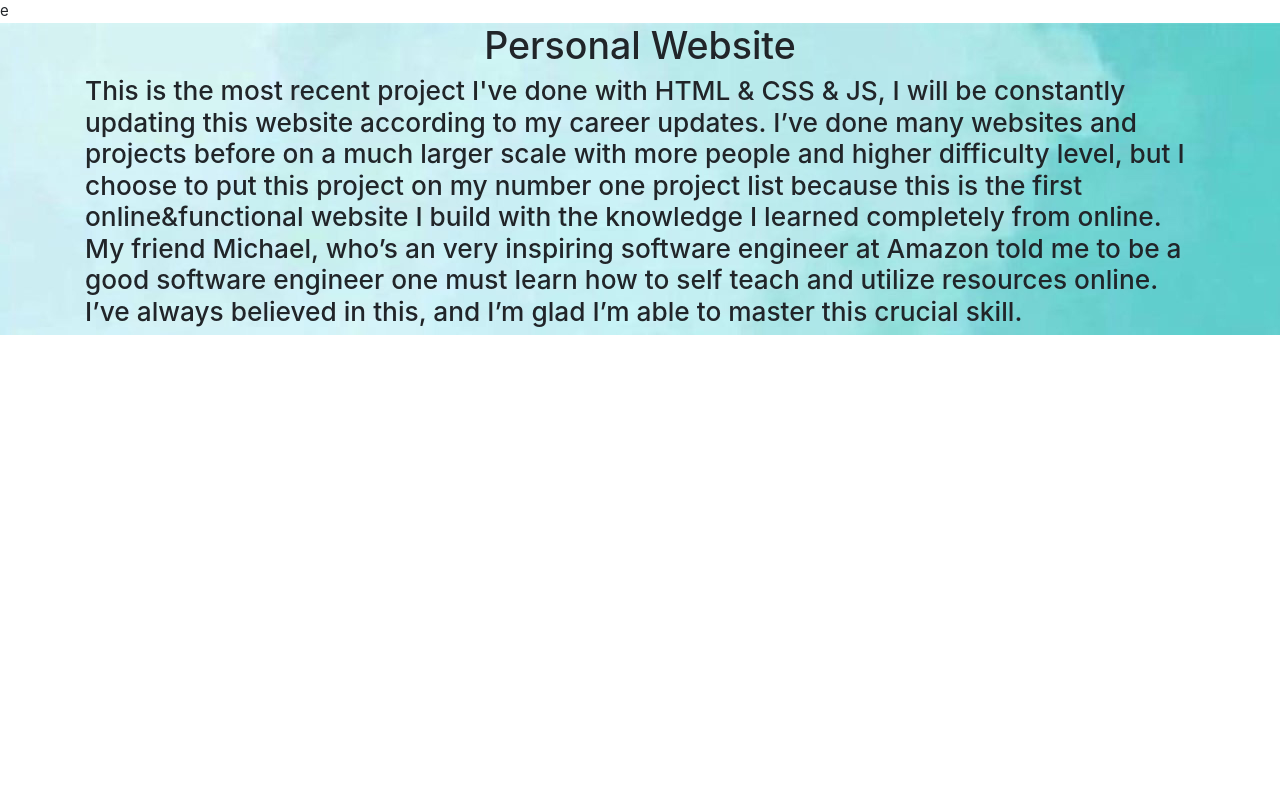
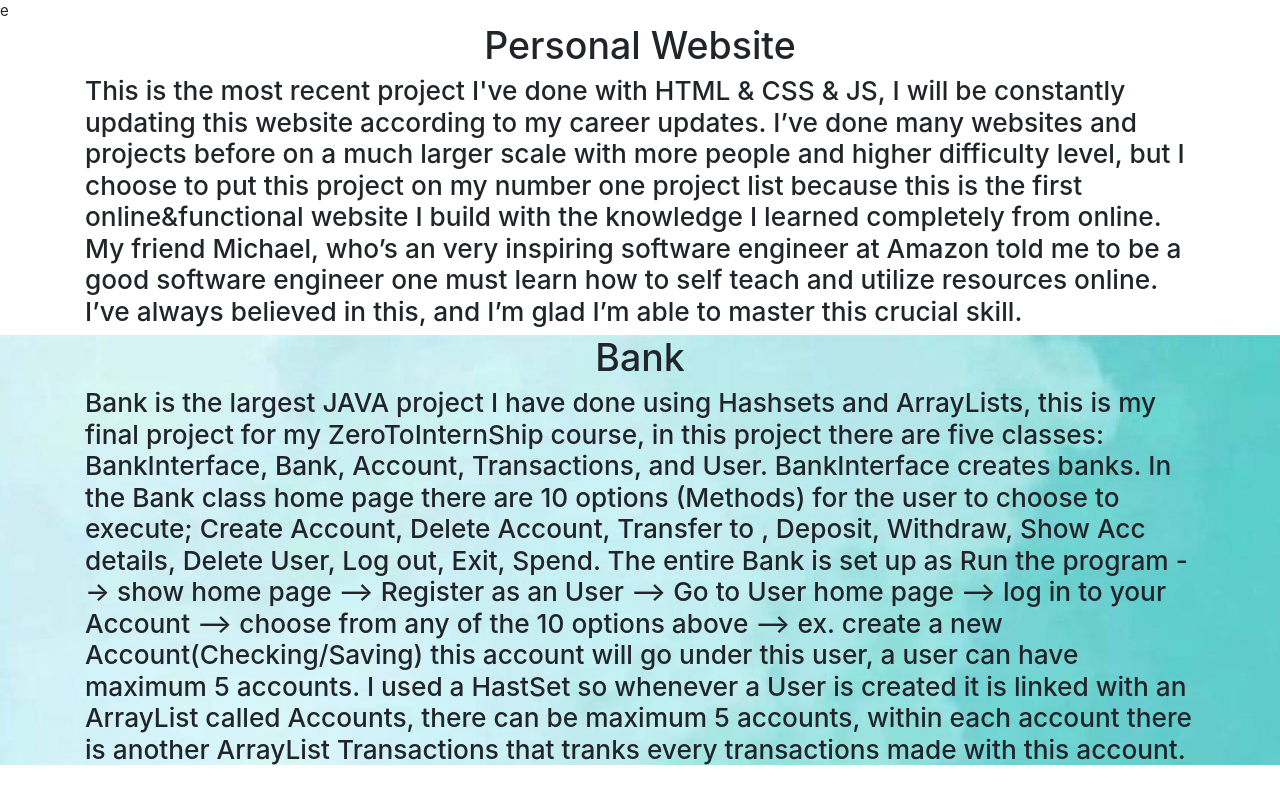
Before and after one commit to HarveyShan/PersonalWebsite, a plain HTML site: page harveyproject.html in a window 1280 px wide. Drawn offline with nearby package versions, Linux system fonts and the light colour scheme.

Commit message:
Bank project added to project

```diff
--- a/harveyproject.html
+++ b/harveyproject.html
@@ -11,12 +11,15 @@
 
 
 e
-<div class="project1">
+<div >
 
-<div class="container">
+<!-- <div class="container"> -->
 	<div class="row">
 		<div class="col-lg-12">
 			<div class=" w3-animate-opacity">
+
+
+				<div class="container">
 
 					<div class="title">
 						<h1>
@@ -27,10 +30,30 @@ e
 					<h3>
 						This is the most recent project I've done with HTML & CSS & JS, I will be constantly updating this website according to my career updates. I’ve done many websites and projects before on a much larger scale with more people and higher difficulty level, but I choose to put this project on my number one project list because this is the first online&functional website I build with the knowledge I learned completely from online. My friend Michael, who’s an very inspiring software engineer at Amazon told me to be a good software engineer one must learn how to self teach and utilize resources online. I’ve always believed in this, and I’m glad I’m able to master this crucial skill.
 					</h3>
+
+				</div>
+
+
+				<!-- Bank -->
+				<div class="project1">
+					<div class="container">
+
+						<div class="title ">
+							<h1>
+								Bank
+							</h1>
+						</div>
+
+						<h3>
+							Bank is the largest JAVA project I have done using Hashsets and ArrayLists, this is my final project for my ZeroToInternShip course, in this project there are five classes: BankInterface, Bank, Account, Transactions, and User. BankInterface creates banks. In the Bank class home page there are 10 options (Methods) for the user to choose to execute; Create Account, Delete Account, Transfer to , Deposit, Withdraw, Show Acc details, Delete User, Log out, Exit, Spend. The entire Bank is set up as Run the program --> show home page --> Register as an User --> Go to User home page --> log in to your Account --> choose from any of the 10 options above --> ex. create a new Account(Checking/Saving) this account will go under this user, a user can have maximum 5 accounts. I used a HastSet so whenever a User is created it is linked with an ArrayList called Accounts, there can be maximum 5 accounts, within each account there is another ArrayList Transactions that tranks every transactions made with this account.
+						</h3>
+					</div>
+				</div>
+
 			</div>
 		</div>
 	</div>
-</div>
+<!-- </div> -->
 
 </div>
 
```
Lines whose indentation alone changed are shown as unchanged.
